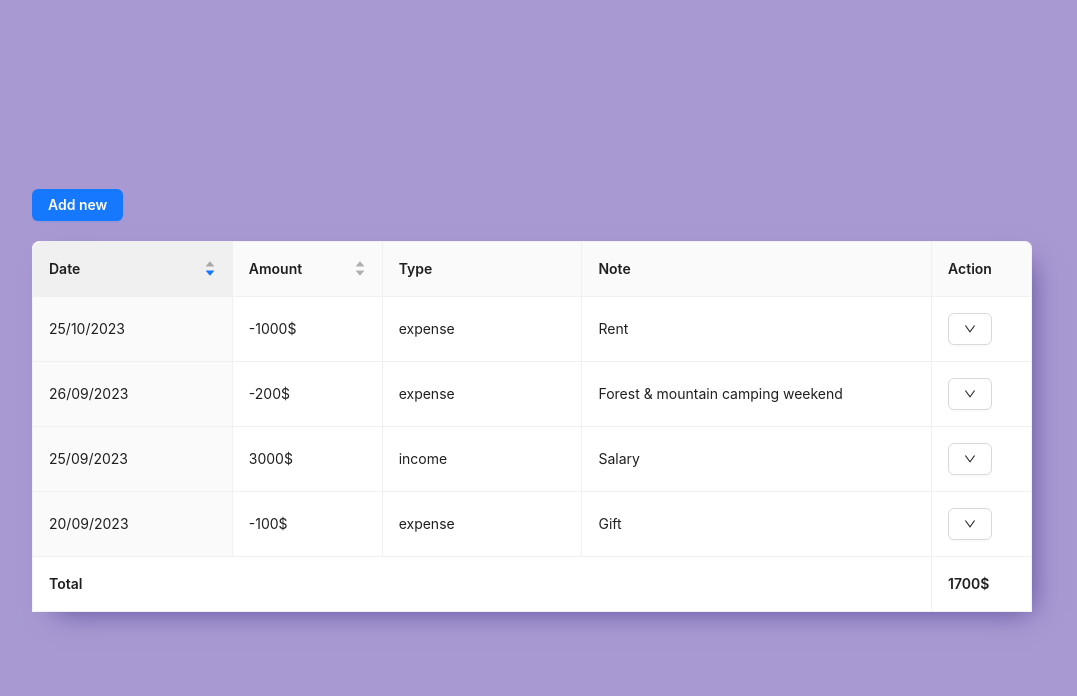
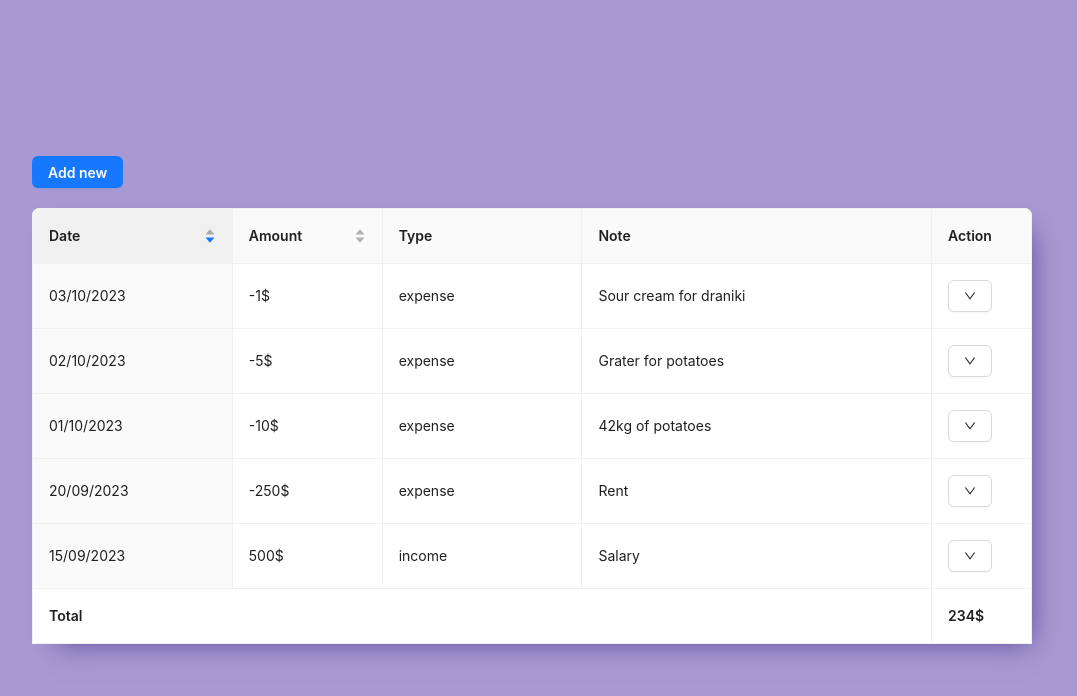
Before and after one commit to viktoriabakun/money-money-money, a React (Vite) app: page / in a window 1280 px wide. Shown: the top 696 px of the page, without its empty margins (108-1185 px from the left). Built offline with nearby package versions, Linux system fonts and the light colour scheme.

Commit message:
refactor: change mock-data: belarusian edition

```diff
--- a/src/components/Table/mock-data.ts
+++ b/src/components/Table/mock-data.ts
@@ -12,32 +12,39 @@ export interface ITableData {
 export const mockTableData: ITableData[] = [
   {
     key: '1',
-    date: dayjs('2023-09-25'),
-    amount: 3000,
+    date: dayjs('2023-09-15'),
+    amount: 500,
     type: 'income',
     note: 'Salary',
   },
   {
     key: '2',
     date: dayjs('2023-09-20'),
-    amount: 100,
-    type: 'expense',
-    note: 'Gift',
-  },
-  {
-    key: '3',
-    date: dayjs('2023-10-25'),
-    amount: 1000,
+    amount: 250,
     type: 'expense',
     note: 'Rent',
   },
   {
+    key: '3',
+    date: dayjs('2023-10-01'),
+    amount: 10,
+    type: 'expense',
+    note: '42kg of potatoes',
+  },
+  {
     key: '4',
-    date: dayjs('2023-09-26'),
-    amount: 200,
+    date: dayjs('2023-10-02'),
+    amount: 5,
     type: 'expense',
-    note: 'Forest & mountain camping weekend',
-  }
+    note: 'Grater for potatoes',
+  },
+  {
+    key: '5',
+    date: dayjs('2023-10-03'),
+    amount: 1,
+    type: 'expense',
+    note: 'Sour cream for draniki',
+  },
 ];
 
 export const currency = '$';
```
